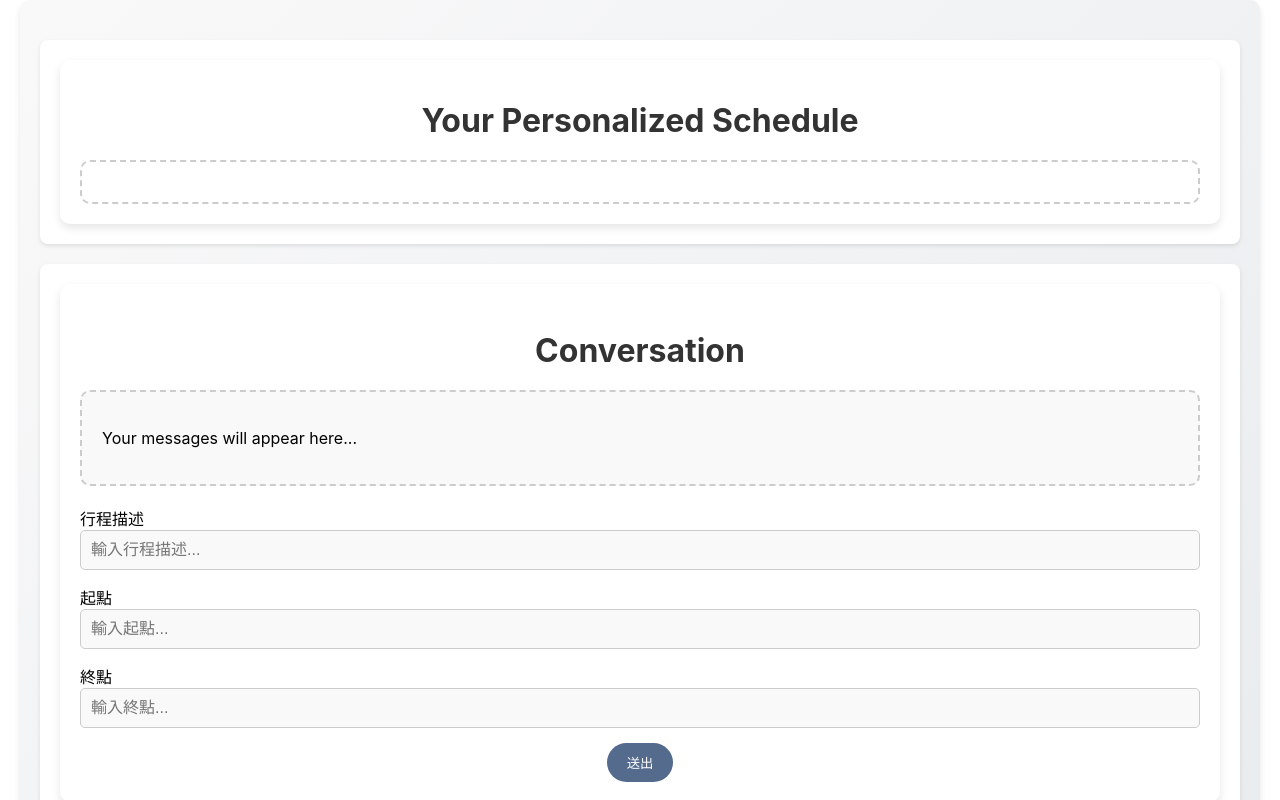
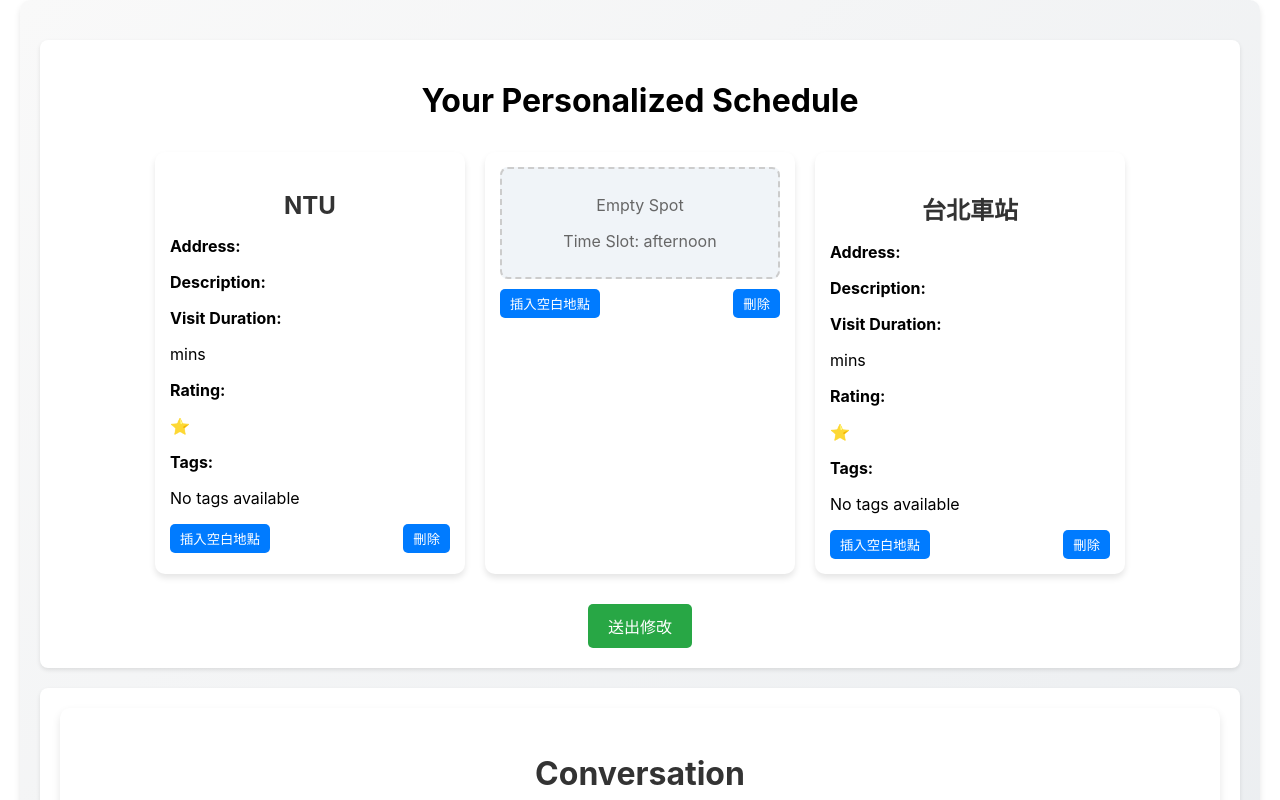
Before and after one commit to wanling1212/webappfrontend, a React (Create React App) app: page / in a window 1280 px wide. Shown: the top 800 px of the page. Built offline with nearby package versions, Linux system fonts and the light colour scheme.

Commit message:
can add or delete, but css bad

```diff
--- a/src/MainPage/Schedule/Schedule.css
+++ b/src/MainPage/Schedule/Schedule.css
@@ -1,40 +1,87 @@
 .schedule-container {
-    background: #fff;
-    padding: 20px;
+    display: flex;
+    flex-direction: column;
+    align-items: center;
+    width: 100%;
+  }
+
+  .schedule-content {
+    display: flex;
+    flex-direction: row;
+    gap: 20px;
+    overflow-x: auto; /* 允許橫向滾動 */
+    scroll-snap-type: x mandatory; /* 強制滑動時對齊卡片 */
+    padding: 10px; /* 增加內邊距，防止超出邊界 */
+    scroll-padding: 10px; /* 保證左右卡片不會被裁切 */
+  }
+
+  .schedule-item {
+    position: relative;
+    background: #ffffff;
     border-radius: 10px;
-    box-shadow: 0 4px 8px rgba(0, 0, 0, 0.1);
-    margin: auto;
-}
+    box-shadow: 0 4px 6px rgba(0, 0, 0, 0.1);
+    padding: 15px;
+    min-width: 280px; /* 統一卡片寬度 */
+    flex: 0 0 auto; /* 防止壓縮 */
+    scroll-snap-align: start; /* 滑動時對齊卡片 */
+  }
 
-.schedule-title {
+  .empty-spot {
     text-align: center;
-    font-size: 2em;
-    margin-bottom: 20px;
-    color: #333;
-}
+    border: 2px dashed #ccc;
+    padding: 10px;
+    border-radius: 8px;
+    color: #666;
+    background: #f0f4f8;
+  }
 
-.schedule-content {
+  .schedule-actions {
     display: flex;
-    overflow-x: auto;
-    gap: 20px;
-    padding: 20px;
-    border: 2px dashed #ccc;
-    border-radius: 10px;
-    scrollbar-width: thin;
-    -webkit-overflow-scrolling: touch;
-}
+    justify-content: space-between;
+    margin-top: 10px;
+  }
 
-.schedule-content::-webkit-scrollbar {
-    height: 6px;
-}
+  .schedule-actions button {
+    padding: 5px 10px;
+    border: none;
+    border-radius: 5px;
+    background-color: #007bff;
+    color: white;
+    cursor: pointer;
+  }
 
-.schedule-content::-webkit-scrollbar-thumb {
-    background-color: #ccc;
-    border-radius: 3px;
-}
+  .schedule-actions button:hover {
+    background-color: #0056b3;
+  }
 
-.schedule-placeholder {
-    color: #666;
-    font-size: 1.2em;
-    text-align: center;
-}
+  .submit-button {
+    margin-top: 20px;
+    padding: 10px 20px;
+    background-color: #28a745;
+    color: white;
+    border: none;
+    border-radius: 5px;
+    font-size: 1rem;
+    cursor: pointer;
+  }
+
+  .submit-button:hover {
+    background-color: #218838;
+  }
+
+
+  .delete-button {
+    position: absolute;
+    top: 10px;
+    right: 10px;
+    background: none;
+    border: none;
+    font-size: 18px;
+    color: #ff4d4f;
+    cursor: pointer;
+    z-index: 1;
+  }
+
+  .delete-button:hover {
+    color: #d11a1c;
+  }
--- a/src/MainPage/Schedule/Schedule.js
+++ b/src/MainPage/Schedule/Schedule.js
@@ -1,51 +1,78 @@
-import React from 'react';
+import React, { useContext } from 'react';
 import './Schedule.css';
 import { ScheduleContext } from '../../Context.js';
 import Location from './ScheduleComponent/Location';
 import Path from './ScheduleComponent/Path';
-// import testScheduleData from './testScheduleData.json';
+import { GenerateTrip } from '../../ApiTools/generateTrip';
 
 const Schedule = () => {
-    const { scheduleData } = React.useContext(ScheduleContext);
-    // const scheduleData = testScheduleData;
+  const { scheduleData, setSharedData } = useContext(ScheduleContext);
+
+  // 插入 Empty_Spot
+  const handleInsertEmptySpot = (index) => {
+    const updatedSchedule = [...scheduleData];
+    updatedSchedule.splice(index + 1, 0, {
+      time_slot: "afternoon",
+      estimate_start_time: null,
+      estimate_end_time: null
+    });
+    setSharedData(updatedSchedule); // 更新行程資料
+  };
+
+  // 刪除指定項目
+  const handleDelete = (index) => {
+    const updatedSchedule = [...scheduleData];
+    updatedSchedule.splice(index, 1); // 移除指定索引的項目
+    setSharedData(updatedSchedule);
+  };
+
+  // 發送資料到後端
+  const handleSubmit = async () => {
+    try {
+      const result = await GenerateTrip(
+        scheduleData[0]?.name,                 // 起點名稱
+        scheduleData[scheduleData.length - 1]?.name, // 終點名稱
+        "重新生成行程",                        // 固定描述
+        scheduleData                           // 修改後的 travel_plan
+      );
+      setSharedData(result);
+      alert("行程已重新生成！");
+    } catch (error) {
+      console.error("Error submitting updated trip:", error);
+    }
+  };
 
   return (
     <div className="schedule-container">
       <h1 className="schedule-title">Your Personalized Schedule</h1>
       <div className="schedule-content">
-            {scheduleData.map((item, index) => {
-                // check if the item is a location object or a path object
-                if (item.name && item.address) {
-                    // location object
-                    return (
-                    <Location
-                        key={index}
-                        name={item.name}
-                        address={item.address}
-                        description={item.description}
-                        visitDuration={item.visit_duration}
-                        rating={item.rating}
-                        tags={item.tags}
-                    />
-                    );
-                } else if (item.travel_mode && item.from_location && item.to_location) {
-                    // path objext
-                    return (
-                    <Path
-                        key={index}
-                        travelMode={item.travel_mode}
-                        from={item.from_location}
-                        to={item.to_location}
-                        time={item.time}
-                        notes={item.notes}
-                    />
-                    );
-                } else {
-                    return null; // invalid object
-                }
-                })}
-                {/* <p className="schedule-placeholder">Your schedule will appear here once ready...</p> */}
+        {scheduleData.map((item, index) => (
+          <div key={index} className="schedule-item">
+            {/* 判斷顯示地點、路徑或空白點 */}
+            {item.time_slot ? (
+              <div className="empty-spot">
+                <p>Empty Spot</p>
+                <p>Time Slot: {item.time_slot}</p>
               </div>
+            ) : item.travel_mode ? (
+              <Path {...item} />
+            ) : (
+              <Location {...item} />
+            )}
+
+            {/* 操作按鈕 */}
+            <div className="schedule-actions">
+              <button onClick={() => handleInsertEmptySpot(index)}>插入空白地點</button>
+              <button onClick={() => handleDelete(index)}>刪除</button>
+            </div>
+          </div>
+        ))}
+      </div>
+
+      {/* 送出按鈕 */}
+      <button className="submit-button" onClick={handleSubmit}>
+        送出修改
+      </button>
     </div>
   );
 };
--- a/src/MainPage/Schedule/ScheduleComponent/Location.css
+++ b/src/MainPage/Schedule/ScheduleComponent/Location.css
@@ -1,17 +1,14 @@
 .location {
-    width: 30%;
-    flex: 0 0 auto; /* can not be squeze or grow */
-    background: rgba(168, 222, 255, 0.405);
-    padding: 20px;
-    border-radius: 10px;
-    box-shadow: 0 4px 8px rgba(0, 0, 0, 0.1);
-    margin: auto;
+    background: transparent; /* 移除背景顏色，讓父層統一設置 */
+    padding: 0; /* 移除內邊距 */
+    margin: 0; /* 移除外邊距 */
+    box-shadow: none; /* 移除陰影 */
 }
 
 .nameTitle {
     text-align: center;
     font-size: 1.5em;
-    margin-bottom: 20px;
+    margin-bottom: 10px;
     color: #333;
     font-weight: bold;
 }
--- a/src/MainPage/Schedule/ScheduleComponent/Path.css
+++ b/src/MainPage/Schedule/ScheduleComponent/Path.css
@@ -1,17 +1,14 @@
-.path{
-    width: 20%;
-    flex: 0 0 auto; /* can not be squeze or grow */
-    background: rgb(254, 221, 182);
-    padding: 20px;
-    border-radius: 10px;
-    box-shadow: 0 4px 8px rgba(0, 0, 0, 0.1);
-    margin: auto;
+.path {
+    background: transparent; /* 移除背景顏色 */
+    padding: 0; /* 移除內邊距 */
+    margin: 0; /* 移除外邊距 */
+    box-shadow: none; /* 移除陰影 */
 }
 
 .pathTitle {
     text-align: center;
     font-size: 1.5em;
-    margin-bottom: 20px;
+    margin-bottom: 10px;
     color: #333;
     font-weight: bold;
 }
```
Lines whose indentation alone changed are shown as unchanged.
